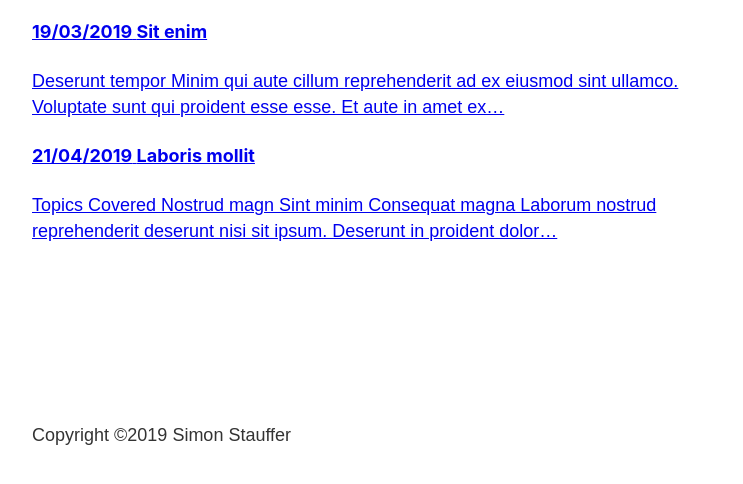
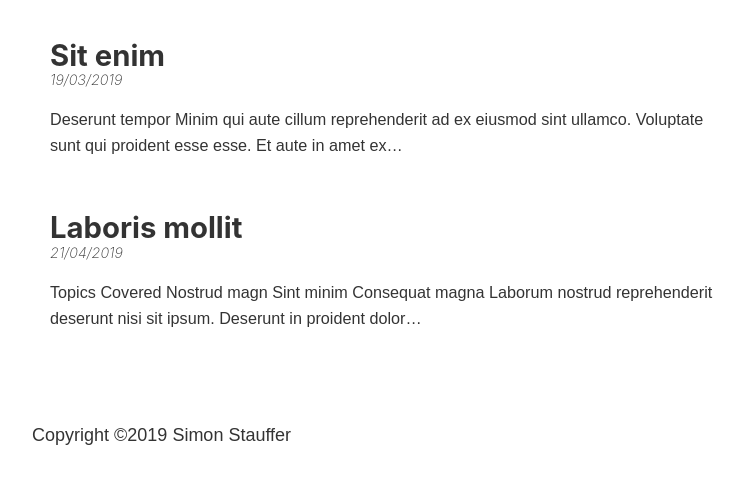
Before and after one commit to Simon-Oliver/gatsbyExploration, a Gatsby site: page /blog in a window 1280 px wide. Shown: the part 308-792 px from the top of the page, without its empty margins (251-994 px from the left). Built offline with nearby package versions, Linux system fonts and the light colour scheme; Gatsby itself is replaced by a stand-in of ours.

Commit message:
added blog post css

```diff
--- a/src/components/Footer.js
+++ b/src/components/Footer.js
@@ -1,6 +1,7 @@
 import React from "react"
 import moment from "moment"
 import { useStaticQuery, graphql } from "gatsby"
+import footerStyles from "./footer.module.scss"
 
 const Footer = () => {
   const data = useStaticQuery(graphql`
@@ -15,11 +16,11 @@ const Footer = () => {
   const { author } = data.site.siteMetadata
 
   return (
-    <div>
+    <footer className={footerStyles.footer}>
       <p>
         Copyright ©{moment().year()} {author}
       </p>
-    </div>
+    </footer>
   )
 }
 
--- a/src/components/footer.module.scss
+++ b/src/components/footer.module.scss
@@ -0,0 +1,3 @@
+.footer {
+    margin-top: 3rem;
+}
--- a/src/pages/blog.js
+++ b/src/pages/blog.js
@@ -1,6 +1,7 @@
 import React from "react"
 import { useStaticQuery, graphql, Link } from "gatsby"
 import Layout from "../components/Layout"
+import blogStyles from "./blog.module.scss"
 
 const BlogPage = () => {
   const data = useStaticQuery(graphql`
@@ -23,20 +24,21 @@ const BlogPage = () => {
   `)
 
   const renderList = data.allMarkdownRemark.edges.map(post => (
+    <li className={blogStyles.post}>
       <Link
         to={`/blog/${post.node.fields.slug}`}
         key={post.node.frontmatter.title}
       >
-      <h4>
-        {post.node.frontmatter.date} {post.node.frontmatter.title}
-      </h4>
+        <h2>{post.node.frontmatter.title}</h2>
+        <h3>{post.node.frontmatter.date}</h3>
         <p key={post.node.frontmatter.title}>{post.node.excerpt}</p>
       </Link>
+    </li>
   ))
   return (
     <Layout>
       <h1>Blog</h1>
-      {renderList}
+      <ol className={blogStyles.posts}>{renderList}</ol>
     </Layout>
   )
 }
--- /dev/null
+++ b/src/pages/blog.module.scss
@@ -0,0 +1,36 @@
+.posts {
+    list-style-type: none;
+    margin: 0;
+    color: red;
+}
+
+.post {
+    margin: 1rem 0;
+
+    a {
+        color: hsla(0, 0%, 0%, 0.8);
+        display: block;
+        padding: 1rem;
+        text-decoration: none;
+    }
+
+    a:hover {
+        background: #f4f4f4f4;
+        border-radius: 5px;
+    }
+
+    h2 {
+        margin-bottom: 0;
+    }
+
+    h3 {
+        font-size: .8rem;
+        font-style: italic;
+        font-weight: 200;
+        margin-bottom: 1rem;
+    }
+
+    p {
+        font-size: .9rem
+    }
+}
```
Lines whose indentation alone changed are shown as unchanged.
